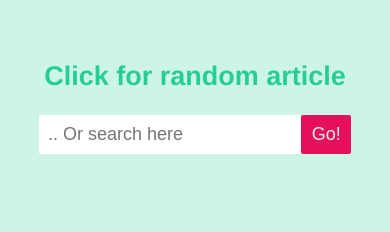
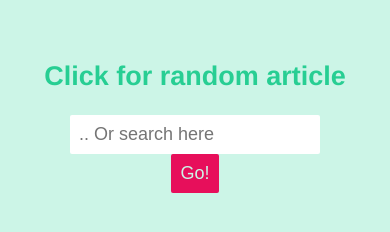
Before and after one commit to carlyminjoy/frontend_projects, a plain HTML site: page wikipedia_viewer/index.html in a window 390 px wide. Drawn offline with nearby package versions, Linux system fonts and the light colour scheme; files that its build step writes are made by us from their sources.

Commit message:
changed form layout, button underneath search form

```diff
--- a/wikipedia_viewer/sass/style.scss
+++ b/wikipedia_viewer/sass/style.scss
@@ -134,6 +134,11 @@ form {
     text-align: center;
   }
 
+  form {
+    flex-direction: column;
+    align-items: center;
+  }
+
   .submit-btn {
     margin-left: 0;
   }
```
